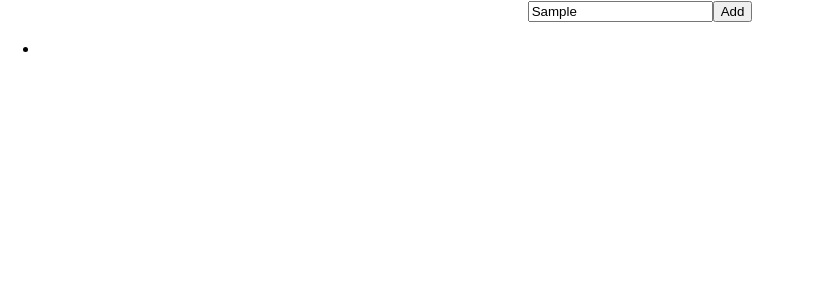
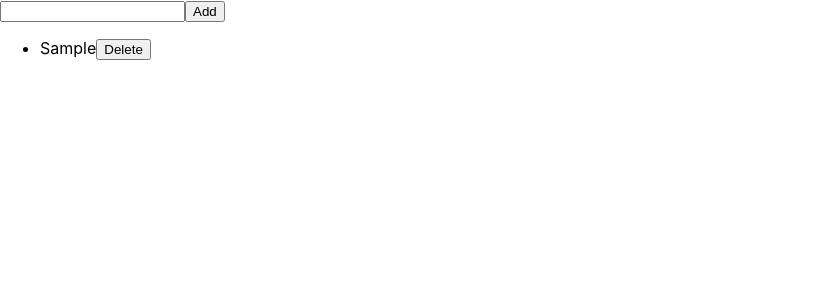
Before and after one commit to duyme18/tiktok, a React (Create React App) app: page / in a window 1280 px wide. Both pictures are taken after typing "Sample" into the empty fields and a click on the button "Add". Shown: the top 300 px of the page, without its empty margins (0-815 px from the left). Built offline with nearby package versions, Linux system fonts and the light colour scheme.

Commit message:
todoList

```diff
--- a/src/App.js
+++ b/src/App.js
@@ -1,14 +1,51 @@
-import './App.css';
+import { useState } from 'react';
 
 function App() {
+  const [job, setJob] = useState('')
+  const [jobs, setJobs] = useState(() => {
+    const storageJobs = JSON.parse(localStorage.getItem('jobs'))
+    return storageJobs ?? []
+  })
+
+  const handleSubmit = () => {
+    setJobs(prev => {
+      const newJobs = [...prev, job]
+      if (job) {
+        const jsonJobs = JSON.stringify(newJobs)
+        localStorage.setItem('jobs', jsonJobs)
+        return newJobs
+      } else {
+        alert('job not found')
+        return prev
+      }
+    })
+    setJob('')
+  }
+
+  const handleDelete = (index) => {
+    setJobs(job => {
+      const newJobs = [...job]
+      newJobs.splice(index, 1)
+      const jsonJobs = JSON.stringify(newJobs)
+      localStorage.setItem('jobs', jsonJobs)
+      return newJobs
+    })
+  }
+
   return (
     <div className="App">
-      <input />
-      <button>Add</button>
+      <input
+        value={job}
+        onChange={e => setJob(e.target.value)}
+      />
+      <button onClick={handleSubmit}>Add</button>
       <ul>
-        <li>
-
-        </li>
+        {jobs?.map((job, index) => (
+          <li key={index}>
+            {job}
+            <button onClick={() => handleDelete(index)}>Delete</button>
+          </li>
+        ))}
       </ul>
     </div>
   );
```
